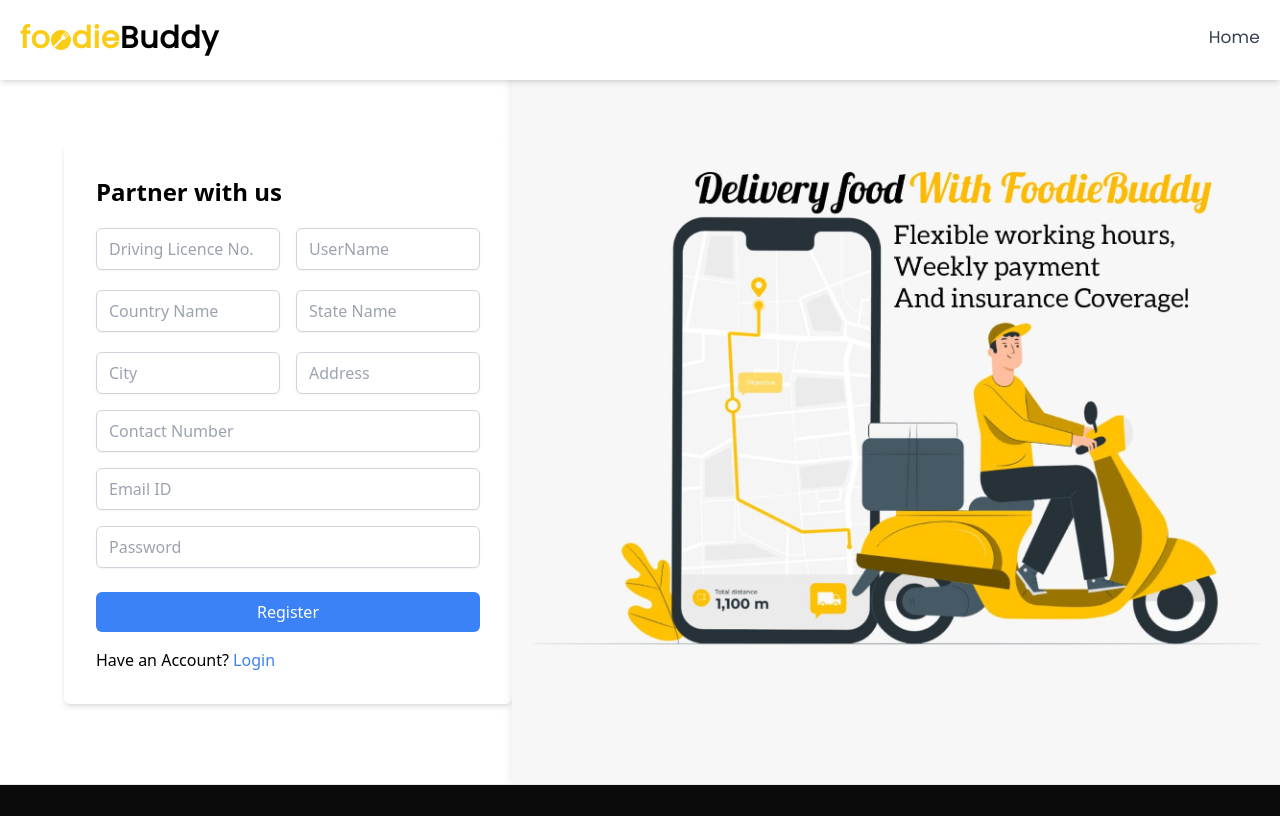
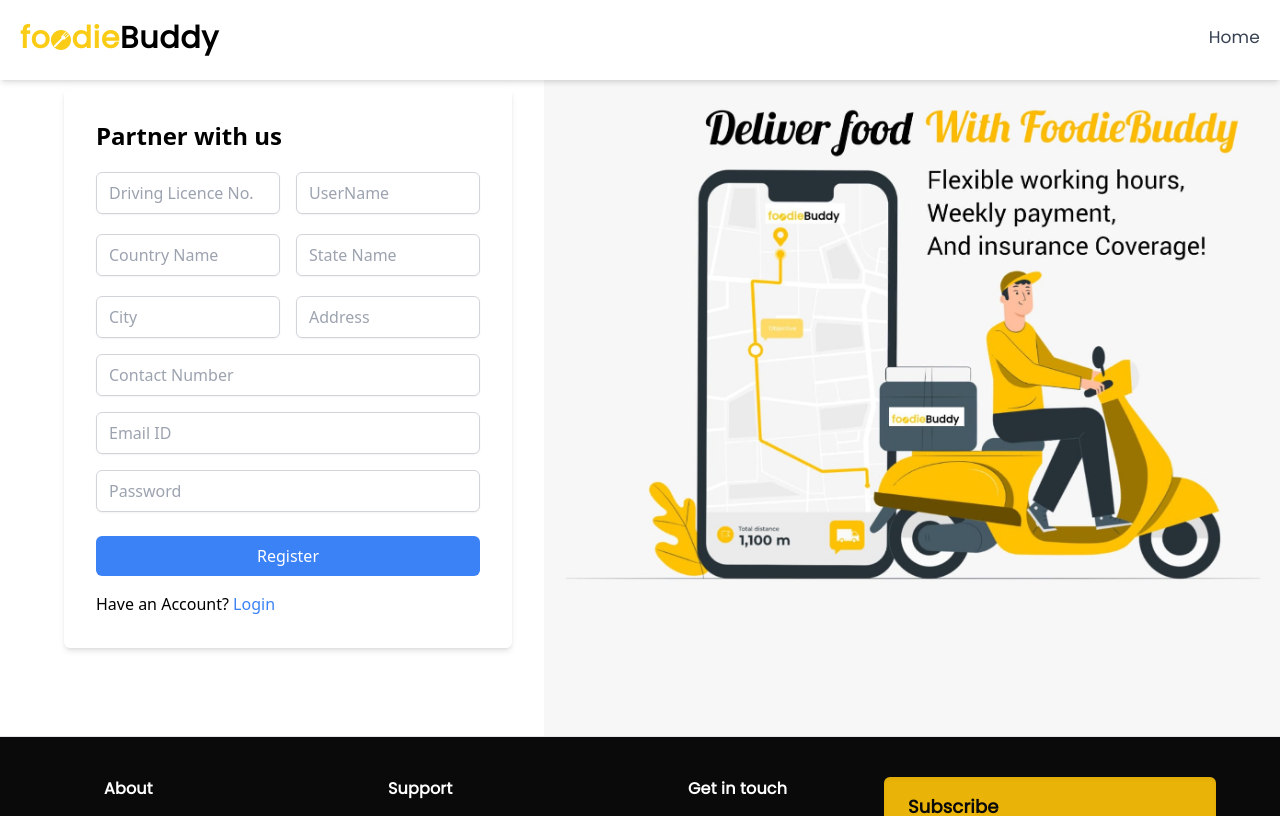
Before and after one commit to bhoomi1024/fooddelivery, a React (Vite) app in the folder frontend/: page /DeliveryPartnerLoginRegister in a window 1280 px wide. Shown: the top 816 px of the page. Built offline with nearby package versions, Linux system fonts and the light colour scheme.

Commit message:
delivery image correction

```diff
--- a/frontend/src/pages/home/DeliverypartnerLoginRegister.jsx
+++ b/frontend/src/pages/home/DeliverypartnerLoginRegister.jsx
@@ -98,8 +98,8 @@
         </nav>
       </div>
     </div>
-      <div className="flex-1 flex flex-col items-center justify-center mt-16 lg:flex-row lg:justify-center">
-        <div className="w-full max-w-md p-8 bg-white shadow-md rounded-md m-4 lg:m-0 lg:ml-16 mt-4">
+    <div className="flex-1 flex flex-col items-center justify-center lg:flex-row lg:justify-center mt-30 lg:mt-30"> {/* Added margin-top */}
+      <div className="w-full max-w-md p-8 bg-white shadow-md rounded-md m-4 lg:m-0 lg:ml-16">
         <h2 className="text-2xl font-bold mb-4">Partner with us</h2>
         {error && <p className="text-red-500 mb-4">{error}</p>}
         <form onSubmit={handleRegister}>
@@ -225,14 +225,9 @@
           </div>
         </form>
       </div>
-        <div
-          className="hidden lg:flex flex-1 bg-cover bg-center"
-          style={{
-            backgroundImage: `url(${wayConcept})`,
-            minHeight: "calc(100vh - 80px)",
-            boxShadow: "0 0 10px rgba(0, 0, 0, 0.1)",
-          }}
-        />
+      <div className="hidden lg:flex flex-1 justify-center items-center mt-8 lg:mt-0 lg:ml-8">
+        <img src={wayConcept} alt="Concept Illustration" className="max-w-full h-auto" />
+      </div>
     </div>
     <Footer />
   </div>
--- a/frontend/src/pages/home/Home.jsx
+++ b/frontend/src/pages/home/Home.jsx
@@ -70,7 +70,7 @@
       </div>
 
       <h1 className="ml-36 mt-10 font-extrabold text-4xl font-display" data-aos="fade-right">
-        restaurants for you
+        Restaurants for you
       </h1>
       <div className="hidden md:grid grid-cols-4 mx-16 my-6 pl-20 pt-6 pb-10 gap-y-12">
         {data.map((food, index) => (
```
Also changed, not shown: frontend/src/assets/way-concept-illustration.png, frontend/src/assets/way-concept-illustrations.png (added). Lines whose indentation alone changed are shown as unchanged.
